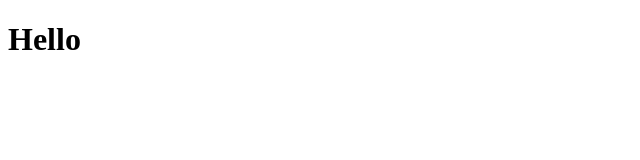
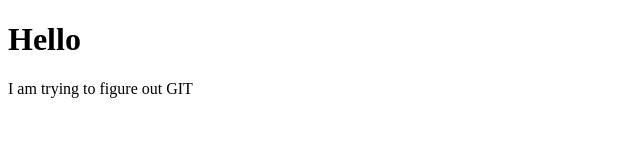
Before and after one commit to PalmerWilliams/mic-test, a plain HTML site: page index.html in a window 1280 px wide. Shown: the whole page, without its empty margins (0-640 px from the left). Drawn offline with Linux system fonts and the light colour scheme.

Commit message:
first commit

```diff
--- a/index.html
+++ b/index.html
@@ -7,5 +7,6 @@
 </head>
 <body>
     <h1>Hello</h1>
+    <p>I am trying to figure out GIT</p>
 </body>
 </html>
```
